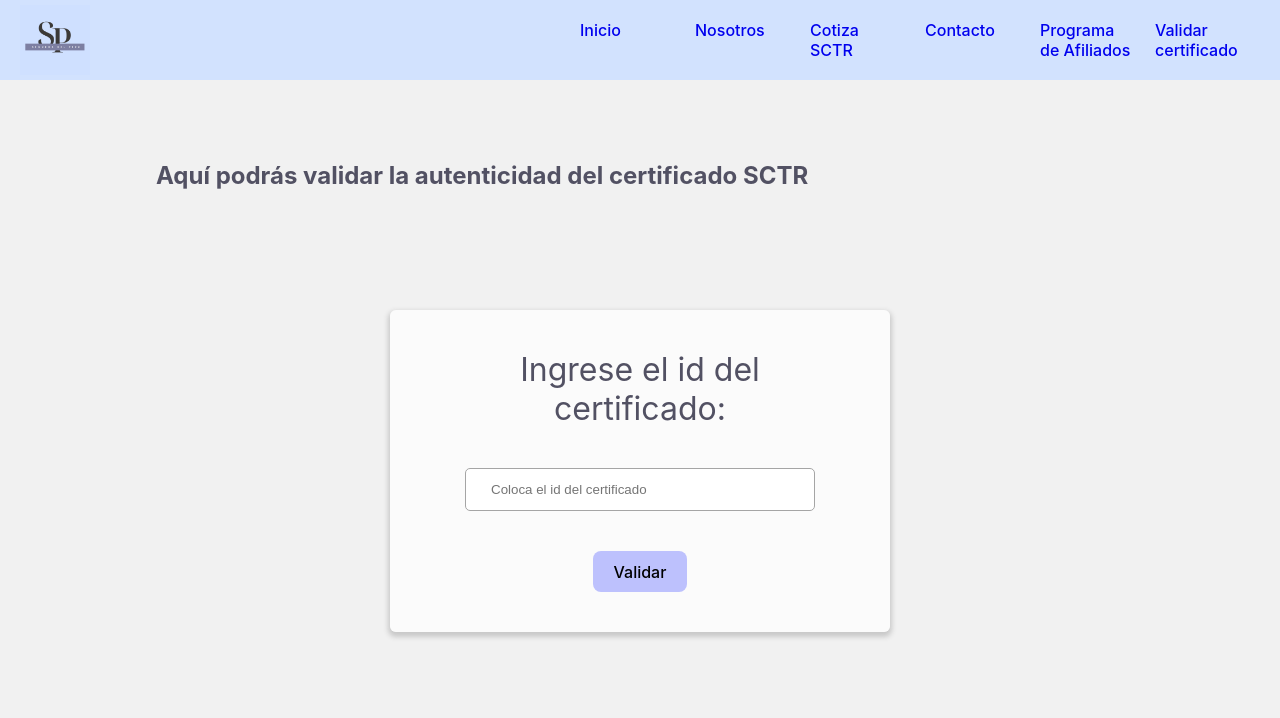
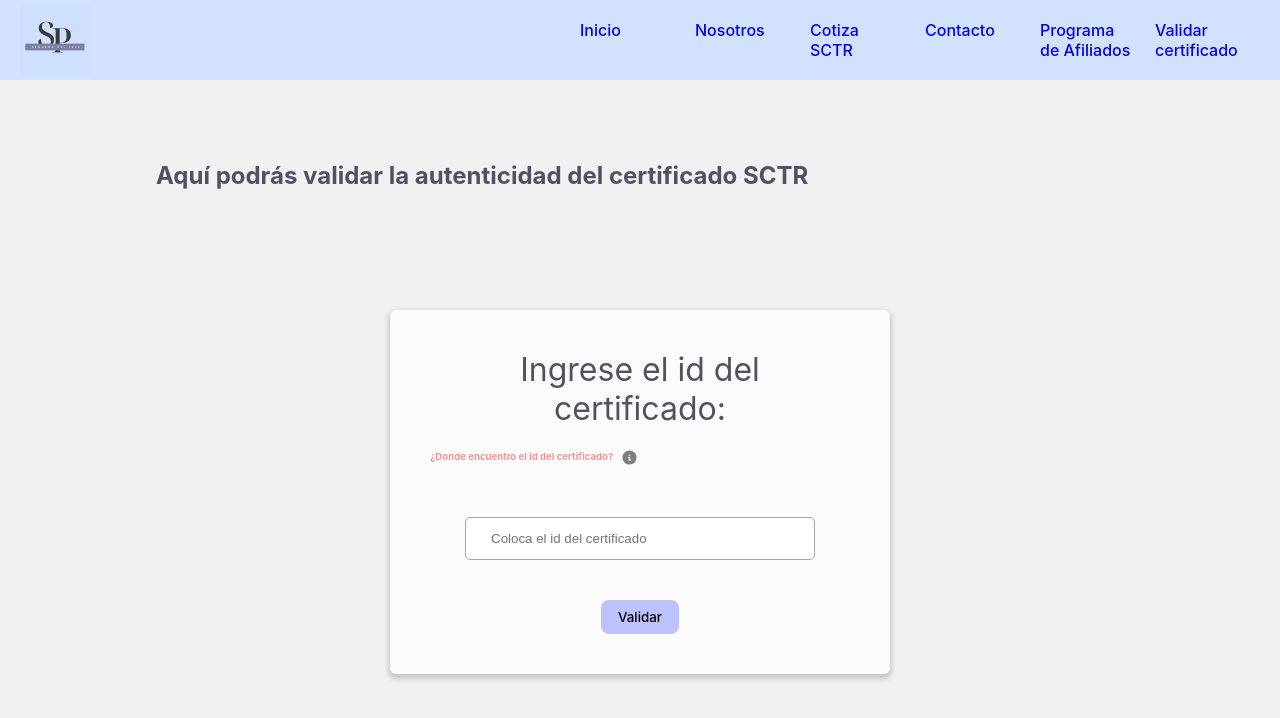
Before and after one commit to SDPLLC-IT/segurosdelperu, a React (Vite) app: page /validar-certificado in a window 1280 px wide. Shown: the top 718 px of the page. Built offline with nearby package versions, Linux system fonts and the light colour scheme.

Commit message:
Add changes

```diff
--- a/package.json
+++ b/package.json
@@ -8,7 +8,8 @@
     "build": "vite build",
     "lint": "eslint . --ext js,jsx --report-unused-disable-directives --max-warnings 0",
     "preview": "vite preview",
-    "predeploy": "vite build && echo 'www.segurosdelperu.com' > dist/CNAME",
+    "postbuild": "echo '<!DOCTYPE html><html><head><meta http-equiv=\"refresh\" content=\"0; url=/\" /><script>window.location.href = \"/validar-certificado\";</script></head><body></body></html>' > dist/404.html",
+    "predeploy": "npm run build && npm run postbuild && echo 'www.segurosdelperu.com' > dist/CNAME",
     "deploy": "gh-pages -d dist"
   },
   "dependencies": {
--- a/src/components/Form/Form.jsx
+++ b/src/components/Form/Form.jsx
@@ -41,9 +41,7 @@ export const Form = ({type}) => {
 
     const handleSubmit = (event) => {
         event.preventDefault()
-        console.log("submission attempt...", data)
         if(dataValidation(data)){
-            console.log("submitting valid data...")
             setDataValidated(true)
         }
     }
@@ -52,7 +50,6 @@ export const Form = ({type}) => {
         const min = 1000;
         const max = 3000;
         const time = (min) + (max - min) * Math.random()
-        console.log(time)
 
         if(dataValidated) {
             setIsValidating(true);
--- a/src/components/Form/Form.scss
+++ b/src/components/Form/Form.scss
@@ -76,6 +76,14 @@
 }
 
 .small {
+    color: grey;
     font-size: .5rem;
-    color: grey;
+    font-weight: 500;
+    text-align: left;
+
+    &--cert {
+        color: rgb(243, 149, 149);
+        font-size: .6rem;
+        font-weight: bold;
+    }
 }
--- a/src/components/ValidateCertificate/ValidateCertificate.jsx
+++ b/src/components/ValidateCertificate/ValidateCertificate.jsx
@@ -1,6 +1,7 @@
 import { useEffect, useState } from "react";
 import './ValidateCertificate.scss'
 import { Button } from "../Button/Button";
+import certificateImage from '../../assets/certif.png'
 
 export const ValidateCertificate = () => {
     const [resultId, setResultId] = useState("");
@@ -9,6 +10,7 @@ export const ValidateCertificate = () => {
     const [successMessage, setSuccessMessage] = useState("");
     const [isSubmitted, setIsSubmitted] = useState(false);
     const [isValidating, setIsValidating] = useState(false);
+    const [isImageShown, setIsImageShown] = useState(false);
 
     // Data retrieved from the data base
     const certificates = [
@@ -48,7 +50,6 @@ export const ValidateCertificate = () => {
             return false;
         } else {
             const certificateId = certificates.findIndex(certificate => certificate.id === certificateValue)
-            console.log(certificateId)
             if(certificateId === -1) {
                 return false;
             }
@@ -109,13 +110,24 @@ export const ValidateCertificate = () => {
         }
     }, [isSubmitted])
 
+    const handleMouseEnter = (event) => {
+        setIsImageShown(true)
+    }
+
+    const handleMouseLeave = (event) => {
+        setIsImageShown(false)
+    }
+
 
     return(
         <>
             <h2>Aquí podrás validar la autenticidad del certificado SCTR</h2>
             <form onSubmit={handleSubmit} className="form__certificate">
+                <div className="form-container">
                     <div>
                         <label htmlFor="certificate">Ingrese el id del certificado:</label>
+                        <p className="small small--cert">¿Donde encuentro el id del certificado? <span className="info" onMouseEnter={handleMouseEnter} onMouseLeave={handleMouseLeave}></span></p>
+                        {isImageShown && (<img src={certificateImage} alt="Imagen del id del certificado" width="300" className="image"/>)}
                         <input id="certificate"type="text" onChange={handleChange} name="certificate" required placeholder="Coloca el id del certificado"/>
                     </div>
                     <Button>{isValidating ? "Validando" : "Validar"}</Button>
@@ -124,6 +136,7 @@ export const ValidateCertificate = () => {
                             successMessage && (<p className="message message--success">{successMessage}</p>)
                         )
                     )}
+                </div>
             </form>
         </>
     );
--- a/src/components/ValidateCertificate/ValidateCertificate.scss
+++ b/src/components/ValidateCertificate/ValidateCertificate.scss
@@ -1,4 +1,5 @@
 .form__certificate {
+    align-items: center;
     margin: 120px auto;
     width: 100%;
     max-width: 500px;
@@ -25,6 +26,9 @@
         padding: 15px;
     }
 
+    .image {
+      width: 100%;
+    }
 }
 
 
@@ -58,3 +62,14 @@
     transform: rotate(360deg);
   }
 }
+
+.info {
+  position: relative;
+  top: 6px;
+  left: 5px;
+  display: inline-block;
+  width: 17px;
+  height: 17px;
+  background: url('../../assets/info-circle.svg') center/cover no-repeat;
+  filter: opacity(50%);
+}
--- a/src/index.css
+++ b/src/index.css
@@ -34,7 +34,6 @@ h1 {
   border: 1px solid transparent;
   padding: 0.6em 1.2em;
   margin: 30px 0;
-  font-size: 1em;
   font-weight: 500;
   font-family: inherit;
   background-color: var(--secondary-light);
```
Also changed, not shown: src/assets/certif.png (added), src/assets/info-circle.svg (added). Lines whose indentation alone changed are shown as unchanged.
